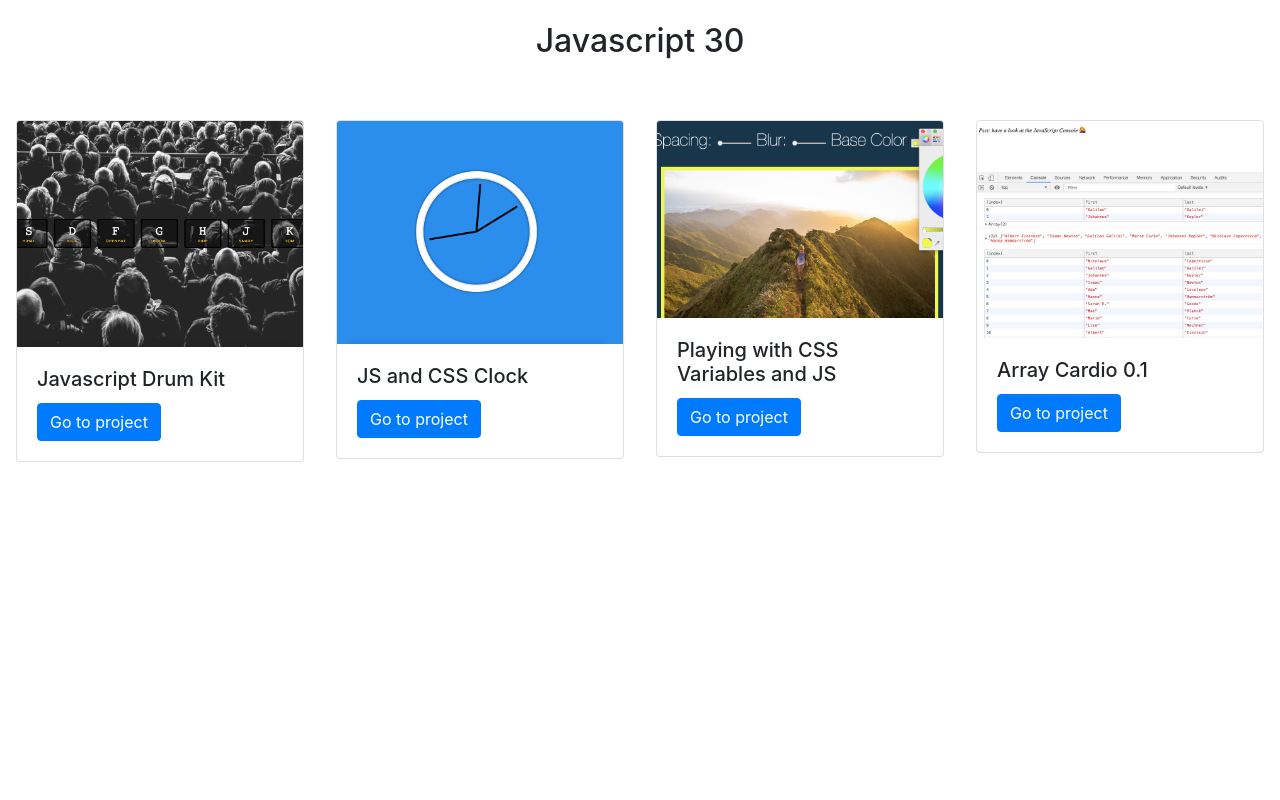
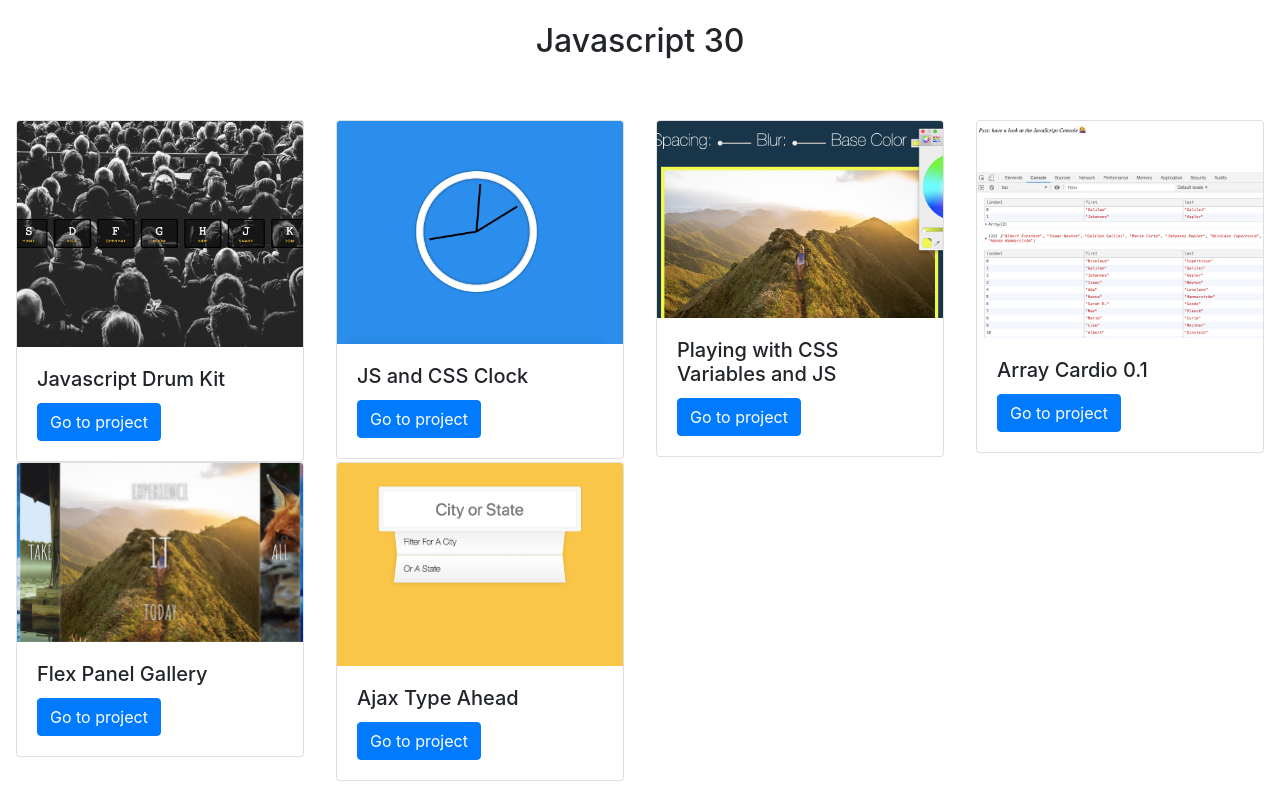
Before and after one commit to annunirmal/JS-30, a website: page index.html in a window 1280 px wide. Drawn offline with nearby package versions, Linux system fonts and the light colour scheme.

Commit message:
projects added to dashboard

```diff
--- a/index.html
+++ b/index.html
@@ -64,6 +64,29 @@
         </div>
       </div>
     </div>
+
+    <div class="row">
+      <div class="col-sm-12 col-md-6 col-lg-3">
+        <div class="card mx-auto" style="width: 18rem;">
+          <img src="./05.flexPanelGallery/thumbnail.png" class="card-img-top" alt="...">
+          <div class="card-body">
+            <h5 class="card-title">Flex Panel Gallery</h5>
+            <!-- <p class="card-text"></p> -->
+            <a target="_blank" href="https://annunirmal.github.io/JS-30/05.flexPanelGallery/" class="btn btn-primary">Go to project</a>
+          </div>
+        </div>
+      </div>
+      <div class="col-sm-12 col-md-6 col-lg-3">
+        <div class="card mx-auto" style="width: 18rem;">
+          <img src="./06.ajaxTypeAhead/thumbnail.png" class="card-img-top" alt="...">
+          <div class="card-body">
+            <h5 class="card-title">Ajax Type Ahead</h5>
+            <!-- <p class="card-text"></p> -->
+            <a target="_blank" href="https://annunirmal.github.io/JS-30/06.ajaxTypeAhead/" class="btn btn-primary">Go to project</a>
+          </div>
+        </div>
+      </div>
+    </div>
   </div>
 </body>
 </html>
```
